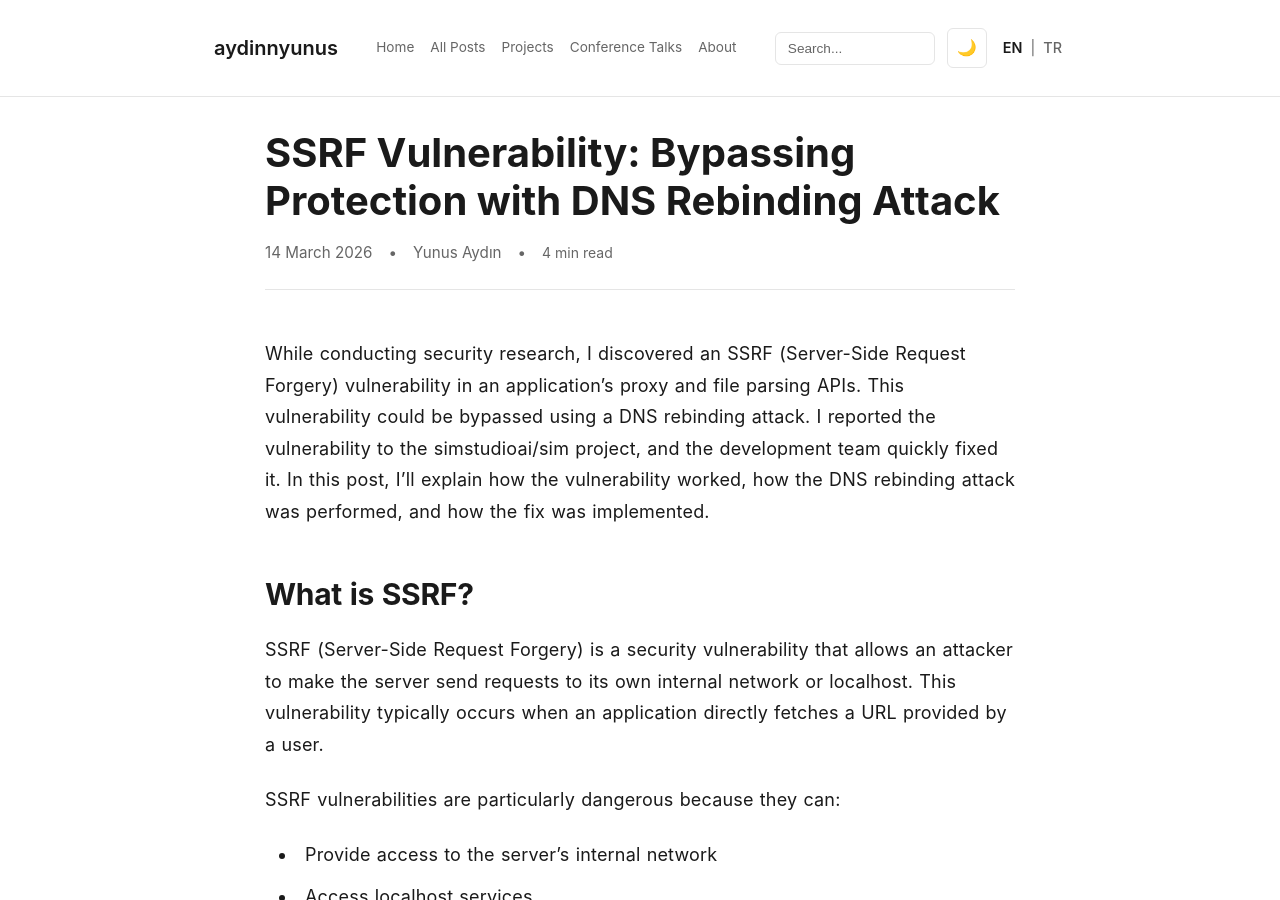
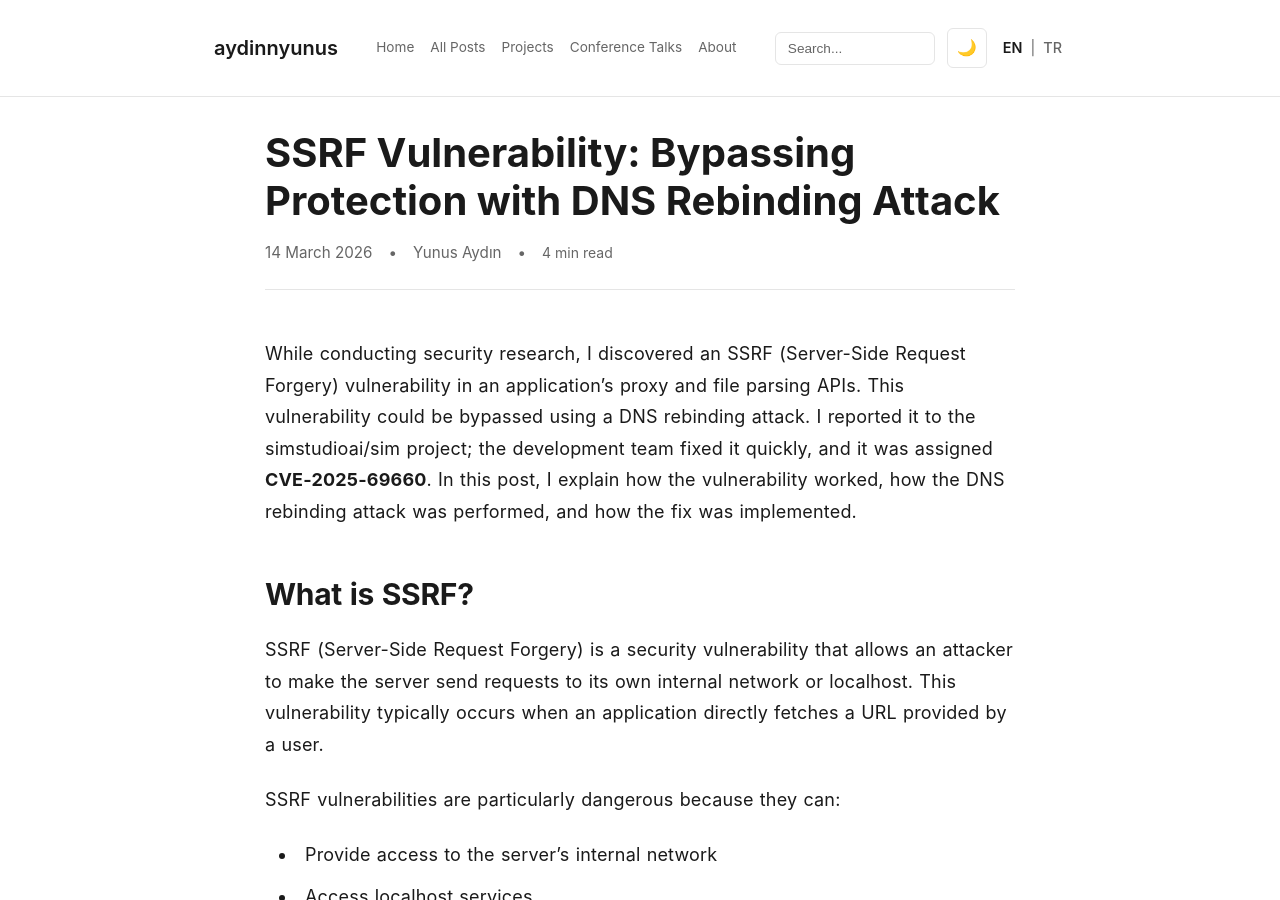
Before and after one commit to aydinnyunus/aydinnyunus.github.io, a Jekyll site: the page built from _posts/2026-03-14-ssrf-dns-rebinding-vulnerability.md, in a window 1280 px wide and 900 px high. Built offline with Jekyll 4.4.1, drawn with Linux system fonts in a browser that asks for light colours; some of the changed text lies outside the part shown.

Commit message:
Add CVE-2025-69660 and reference links to SSRF DNS rebinding posts
Made-with: Cursor

```diff
--- a/_posts/2026-03-14-ssrf-dns-rebinding-vulnerability.md
+++ b/_posts/2026-03-14-ssrf-dns-rebinding-vulnerability.md
@@ -4,12 +4,12 @@ title: "SSRF Vulnerability: Bypassing Protection with DNS Rebinding Attack"
 date: 2026-03-14
 author: Yunus Aydın
 lang: en
-description: "SSRF vulnerability I found in simstudioai/sim project and how to bypass it using DNS rebinding attack. TOCTOU vulnerability and DNS pinning solution."
-keywords: "SSRF, DNS rebinding, server-side request forgery, TOCTOU vulnerability, DNS pinning, security research, bug bounty, web security"
+description: "CVE-2025-69660: SSRF in simstudioai/sim, bypass via DNS rebinding. TOCTOU vulnerability and DNS pinning fix."
+keywords: "SSRF, DNS rebinding, CVE-2025-69660, server-side request forgery, TOCTOU vulnerability, DNS pinning, security research, bug bounty, web security"
 canonical_url: "https://aydinnyunus.github.io/2026/03/14/ssrf-dns-rebinding-vulnerability/"
 ---
 
-While conducting security research, I discovered an SSRF (Server-Side Request Forgery) vulnerability in an application's proxy and file parsing APIs. This vulnerability could be bypassed using a DNS rebinding attack. I reported the vulnerability to the simstudioai/sim project, and the development team quickly fixed it. In this post, I'll explain how the vulnerability worked, how the DNS rebinding attack was performed, and how the fix was implemented.
+While conducting security research, I discovered an SSRF (Server-Side Request Forgery) vulnerability in an application's proxy and file parsing APIs. This vulnerability could be bypassed using a DNS rebinding attack. I reported it to the simstudioai/sim project; the development team fixed it quickly, and it was assigned **CVE-2025-69660**. In this post, I explain how the vulnerability worked, how the DNS rebinding attack was performed, and how the fix was implemented.
 
 ## What is SSRF?
 
@@ -102,6 +102,8 @@ Finding and fixing such vulnerabilities improves web application security. If yo
 - [AI-Powered CAPTCHA Bypass: Automating CAPTCHA Solving with GPT-4o and Gemini](/2025/12/08/ai-captcha-bypass/)
 
 **Resources:**
+- [CVE-2025-69660](https://www.cve.org/CVERecord?id=CVE-2025-69660) — CVE record
+- [NVD: CVE-2025-69660](https://nvd.nist.gov/vuln/detail/CVE-2025-69660) — NIST National Vulnerability Database
 - [GitHub PR: fix(vuln): fix dns rebinding/ssrf vulnerability](https://github.com/simstudioai/sim/pull/2316)
 - [OWASP: Server-Side Request Forgery](https://owasp.org/www-community/attacks/Server_Side_Request_Forgery)
 - [DNS Rebinding Attack](https://en.wikipedia.org/wiki/DNS_rebinding)
```
Also changed, not shown: _posts/2026-03-14-ssrf-dns-rebinding-vulnerability-tr.md (+5 -3 lines).
